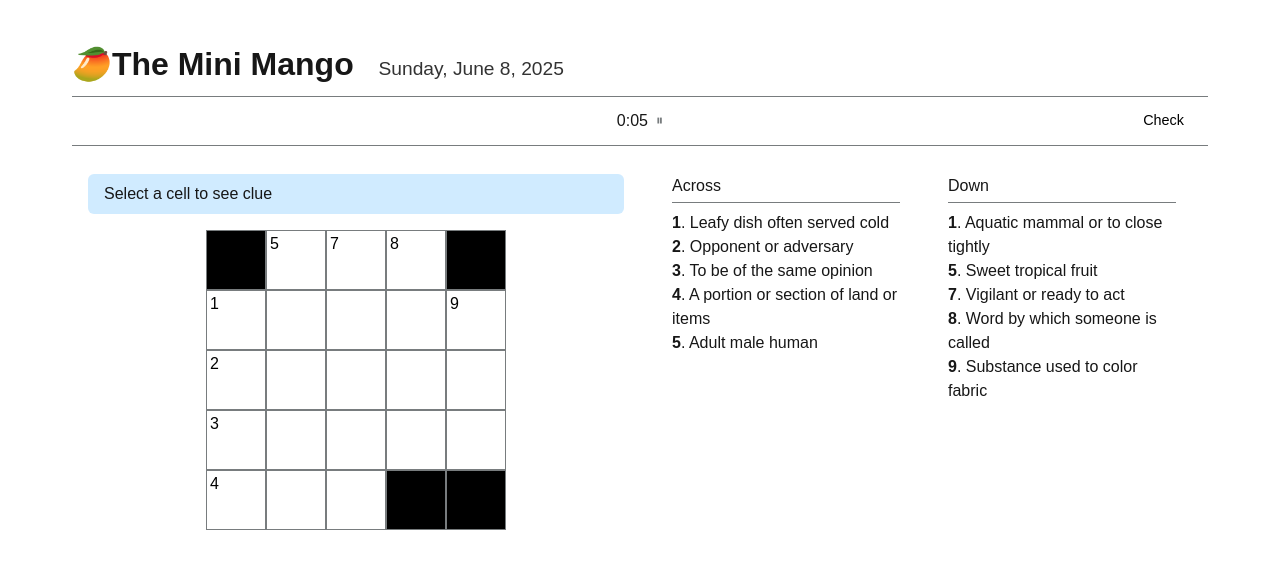
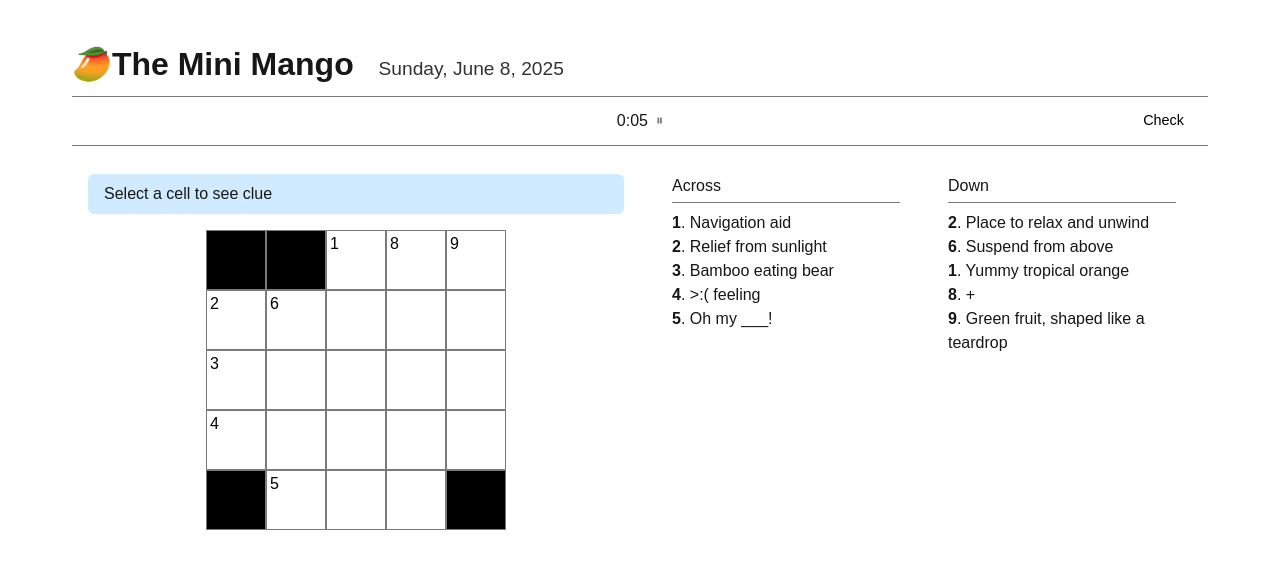
Before and after one commit to CaylinCat/mangodle, a Next.js app in the folder mangodle/: page /minimango in a window 1280 px wide. Shown: the top 568 px of the page. Built offline with nearby package versions, Linux system fonts and the light colour scheme.

Commit message:
minimango crossword data update
3rd crossword added

```diff
--- a/mangodle/src/app/minimango/answers.ts
+++ b/mangodle/src/app/minimango/answers.ts
@@ -28,7 +28,7 @@ export const CROSSWORD_PUZZLES: Crossword[] = [
       { number: 9, row: 0, col: 4, answer: 'ENDOW', clue: 'To provide with a talent or gift' },
     ],
   },
-    {
+  {
     across: [
       { number: 1, row: 1, col: 0, answer: 'SALAD', clue: 'Leafy dish often served cold' },
       { number: 2, row: 2, col: 0, answer: 'ENEMY', clue: 'Opponent or adversary' },
@@ -44,4 +44,20 @@ export const CROSSWORD_PUZZLES: Crossword[] = [
       { number: 9, row: 1, col: 4, answer: 'DYE', clue: 'Substance used to color fabric' },
     ],
   },
+  {
+    across: [
+      { number: 1, row: 0, col: 2, answer: 'MAP', clue: 'Navigation aid' },
+      { number: 2, row: 1, col: 0, answer: 'SHADE', clue: 'Relief from sunlight' },
+      { number: 3, row: 2, col: 0, answer: 'PANDA', clue: 'Bamboo eating bear' },
+      { number: 4, row: 3, col: 0, answer: 'ANGER', clue: '>:( feeling' },
+      { number: 5, row: 4, col: 1, answer: 'GOD', clue: 'Oh my ___!' },
+    ],
+    down: [
+      { number: 2, row: 1, col: 0, answer: 'SPA', clue: 'Place to relax and unwind' },
+      { number: 6, row: 1, col: 1, answer: 'HANG', clue: 'Suspend from above' },
+      { number: 1, row: 0, col: 2, answer: 'MANGO', clue: 'Yummy tropical orange' },
+      { number: 8, row: 0, col: 3, answer: 'ADDED', clue: '+' },
+      { number: 9, row: 0, col: 4, answer: 'PEAR', clue: 'Green fruit, shaped like a teardrop' },
+    ]
+  }
 ];
```
